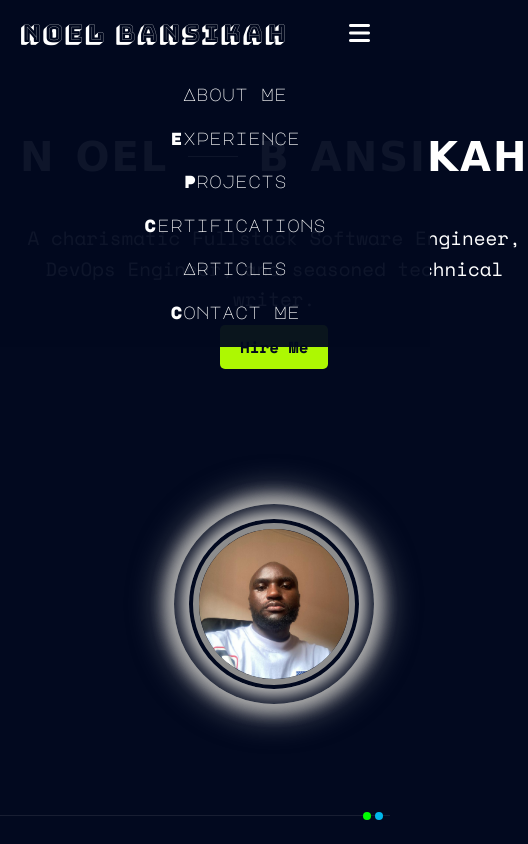
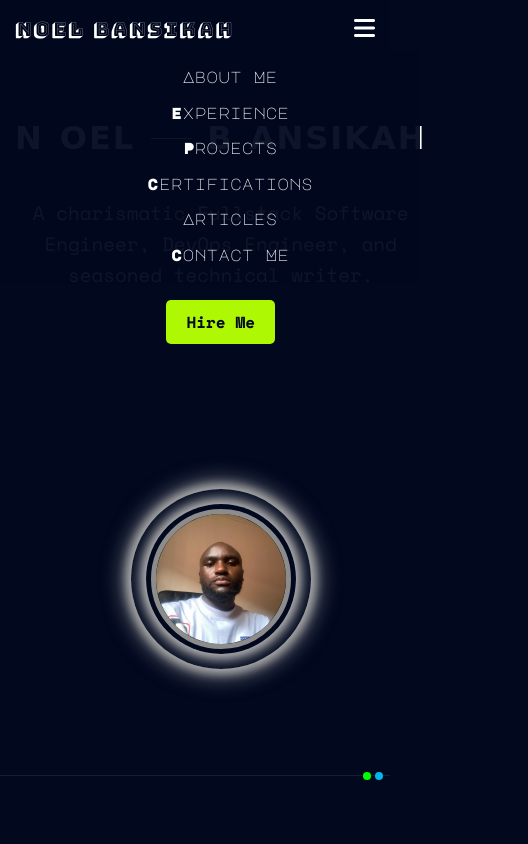
Before and after one commit to bansikah22/noelbansikah.io, a plain HTML site: page index.html in a window 390 px wide. Both pictures are taken after a click on the element 359 px from the left and 34 px from the top of the page. Shown: the top 844 px of the page, 528 px wide, since content can reach past the window. Drawn offline with nearby package versions, Linux system fonts and the light colour scheme; no server answers; a web font is replaced by a local one.

Commit message:
fix: media query responsiveness for all devices

```diff
--- a/styles.css
+++ b/styles.css
@@ -579,10 +579,10 @@ footer {
 /* Responsive Design */
 @media (max-width: 768px) {
     .navbar {
-        padding: 15px 20px;
+        padding: 10px 15px;
     }
     .logo {
-        font-size: 1.5rem;
+        font-size: 1.2rem;
     }
     .hamburger {
         display: block;
@@ -591,83 +591,83 @@ footer {
         display: none;
         flex-direction: column;
         position: absolute;
-        top: 60px;
+        top: 50px;
         left: 0;
         width: 100%;
         background-color: rgba(2, 9, 31, 0.95);
-        padding: 20px;
+        padding: 15px;
     }
     .nav-container.active {
         display: flex;
     }
     .nav-links {
         flex-direction: column;
-        gap: 15px;
+        gap: 10px;
         text-align: center;
     }
     .nav-links a {
-        font-size: 1.1rem;
+        font-size: 1rem;
     }
     .hero {
         flex-direction: column;
         text-align: center;
-        padding: 60px 20px;
+        padding: 40px 15px;
     }
     .hero-content {
-        margin-bottom: 40px;
+        margin-bottom: 30px;
         display: flex;
         flex-direction: column;
         align-items: center;
     }
     .hero h1 {
-        font-size: 2.5rem;
+        font-size: 2rem;
         font-family: 'Megrim', cursive;
         white-space: nowrap;
         justify-content: center;
     }
     .hero h1 .custom-dash {
-        width: 50px;
+        width: 40px;
     }
     .hero-buttons {
-        margin-bottom: 40px; /* Add spacing between Hire Me button and profile picture */
+        margin-bottom: 30px;
     }
     .profile-img-container {
-        width: 200px; /* Smaller size for mobile */
-        height: 200px;
+        width: 180px;
+        height: 180px;
     }
     .skyblue-ring {
-        width: 200px;
-        height: 200px;
-        box-shadow: 0 0 15px 8px #a9a9a9, 0 0 30px 15px rgba(169, 169, 169, 0.5);
+        width: 180px;
+        height: 180px;
+        box-shadow: 0 0 10px 5px #a9a9a9, 0 0 20px 10px rgba(169, 169, 169, 0.5);
     }
     .orange-ring {
-        width: 170px;
-        height: 170px;
-        box-shadow: 0 0 12px 6px #b0b0b0, 0 0 25px 12px rgba(176, 176, 176, 0.5);
+        width: 150px;
+        height: 150px;
+        box-shadow: 0 0 8px 4px #b0b0b0, 0 0 15px 8px rgba(176, 176, 176, 0.5);
     }
     .profile-img {
-        width: 150px;
-        height: 150px;
-        border: 6px solid #8c8c8c;
+        width: 130px;
+        height: 130px;
+        border: 5px solid #8c8c8c;
     }
     .section h2 {
-        font-size: 2rem;
+        font-size: 1.8rem;
     }
     .section-subtitle {
-        font-size: 1rem;
+        font-size: 0.9rem;
     }
     .content {
         text-align: center;
     }
     #about .content p {
-        font-size: 1.2rem;
+        font-size: 1rem;
     }
     .timeline::after {
         display: none;
     }
     .timeline-item {
         width: 100%;
-        padding: 20px;
+        padding: 15px;
         text-align: left;
     }
     .timeline-item.left, .timeline-item.right {
@@ -680,7 +680,7 @@ footer {
     }
     .featured-article, .article-card {
         width: 100%;
-        max-width: 500px;
+        max-width: 400px;
     }
     .article-grid {
         grid-template-columns: 1fr;
@@ -691,24 +691,24 @@ footer {
         flex-direction: column;
     }
     .contact-info {
-        padding: 15px;
+        padding: 10px;
         text-align: center;
     }
     .kite-icon {
-        font-size: 2.5rem;
+        font-size: 2rem;
     }
     .contact-form {
-        padding: 15px;
+        padding: 10px;
     }
     .contact-form .send-btn {
-        padding: 10px 15px;
+        padding: 8px 12px;
     }
     .back-to-top {
-        width: 40px;
-        height: 40px;
-        font-size: 1rem;
-        bottom: 20px;
-        right: 20px;
+        width: 35px;
+        height: 35px;
+        font-size: 0.9rem;
+        bottom: 15px;
+        right: 15px;
     }
 }
 
```
